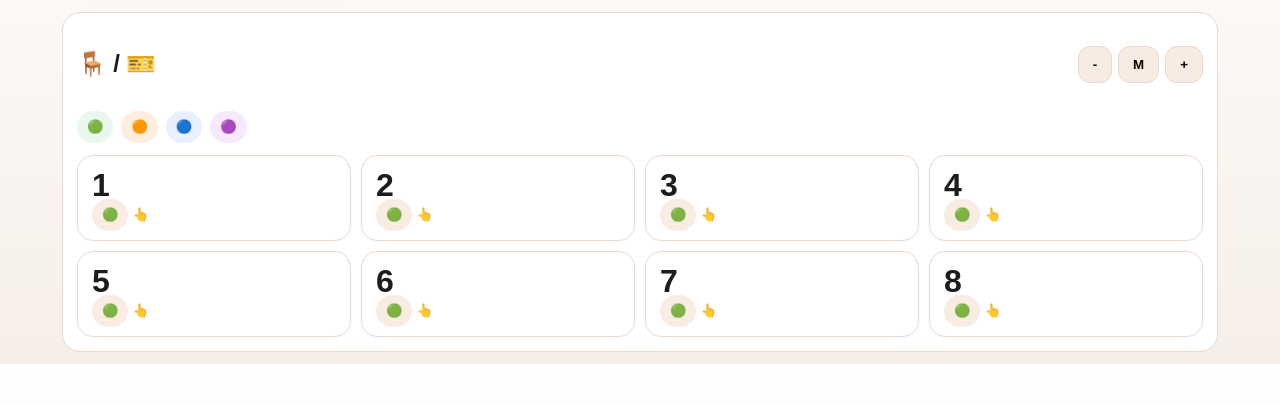
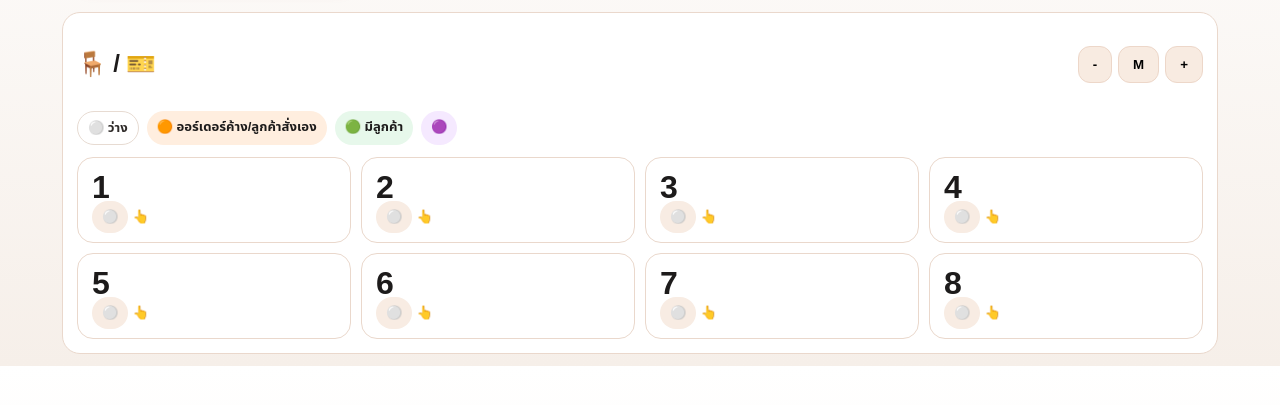
Before and after one commit to kisoga4-commits/pOSPython, a Flask app: template templates/index.html in a window 1280 px wide. Shown: the part 244-649 px from the top of the page. Run offline with Flask 3, Linux system fonts and the light colour scheme; the template is opened without the code that fills it, so the values that code supplies are empty; parts of the project's set-up code (start-up, migrations or seed data) failed here and were passed over.

Commit message:
Add table QR setup and update staff/customer table status flow

```diff
--- a/static/app.js
+++ b/static/app.js
@@ -6,15 +6,24 @@ let activeBill = null;
 let pwaDeferredPrompt = null;
 
 const statusMap = {
-  available: { label: '🟢', note: '' },
+  available: { label: '⚪', note: '' },
   pending_order: { label: '🟠', note: '' },
-  accepted_order: { label: '🔵', note: '' },
+  accepted_order: { label: '🟢', note: '' },
   checkout_requested: { label: '🟣', note: '' },
 };
 
 const qs = (id) => document.getElementById(id);
 const money = (n) => Number(n || 0).toLocaleString('th-TH', { minimumFractionDigits: 2, maximumFractionDigits: 2 });
 const unitLabel = () => (db?.settings?.serviceMode === 'queue' ? 'คิว' : 'โต๊ะ');
+const qrApiBase = 'https://api.qrserver.com/v1/create-qr-code/';
+
+function customerScanUrl(tableId) {
+  return `${window.location.origin}/scan/customer/${tableId}`;
+}
+
+function buildQrImageUrl(text) {
+  return `${qrApiBase}?size=300x300&margin=8&data=${encodeURIComponent(text)}`;
+}
 
 async function api(path, options = {}) {
   const res = await fetch(path, { headers: { 'Content-Type': 'application/json' }, ...options });
@@ -302,6 +311,24 @@ function renderSystem() {
   qs('master-node').value = s.masterNode || 'main';
   if (s.themeColor) qs('theme-color').value = s.themeColor;
   if (s.bgColor) qs('bg-color').value = s.bgColor;
+  renderTableQRCodes();
+}
+
+function renderTableQRCodes() {
+  const wrap = qs('table-qr-list');
+  if (!wrap) return;
+  wrap.innerHTML = '';
+  (db.tables || []).forEach((table) => {
+    const tableUrl = customerScanUrl(table.id);
+    const card = document.createElement('div');
+    card.className = 'qr-table-card';
+    card.innerHTML = `
+      <strong>${unitLabel()} ${table.id}</strong>
+      <img src="${buildQrImageUrl(tableUrl)}" alt="QR ${unitLabel()} ${table.id}" loading="lazy" />
+      <a class="btn-soft" href="${tableUrl}" target="_blank" rel="noopener">เปิดลิงก์ลูกค้า</a>
+    `;
+    wrap.appendChild(card);
+  });
 }
 
 async function loadData() {
--- a/static/customer.js
+++ b/static/customer.js
@@ -7,8 +7,8 @@ const lockedTableId = Number(params.get('table') || document.body.dataset.tableI
 
 const TABLE_STATUS_META = {
   available: { label: 'ว่าง', className: 'status-available' },
-  pending_order: { label: 'รอรับออเดอร์', className: 'status-pending_order' },
-  accepted_order: { label: 'กำลังให้บริการ', className: 'status-accepted_order' },
+  pending_order: { label: 'ออร์เดอร์ค้าง/ลูกค้าสั่งเอง', className: 'status-pending_order' },
+  accepted_order: { label: 'มีลูกค้า', className: 'status-accepted_order' },
   checkout_requested: { label: 'รอเช็คบิล', className: 'status-checkout_requested' },
   closed: { label: 'ปิดบิล', className: 'status-closed' },
 };
--- a/static/staff.js
+++ b/static/staff.js
@@ -5,8 +5,8 @@ let serviceMode = 'table';
 
 const TABLE_STATUS_META = {
   available: { label: 'ว่าง', className: 'status-available' },
-  pending_order: { label: 'มีออร์เดอร์ใหม่', className: 'status-pending_order' },
-  accepted_order: { label: 'รับแล้ว', className: 'status-accepted_order' },
+  pending_order: { label: 'ออร์เดอร์ค้าง/ลูกค้าสั่งเอง', className: 'status-pending_order' },
+  accepted_order: { label: 'มีลูกค้า', className: 'status-accepted_order' },
   checkout_requested: { label: 'รอเช็คบิล', className: 'status-checkout_requested' },
   closed: { label: 'ปิดบิล', className: 'status-closed' },
 };
--- a/static/style.css
+++ b/static/style.css
@@ -31,14 +31,14 @@ h1{margin:0}
 .pill{padding:6px 10px;border-radius:999px;background:#f8ece3;font-size:.82rem;font-weight:700}
 .online{background:rgba(255,255,255,.2);color:#fff}
 .legend{display:flex;gap:8px;flex-wrap:wrap;margin-top:8px}
-.status-available{background:#e9f8ee}
+.status-available{background:#fff;color:#2f2b29;border:1px solid #e7dbd2}
 .status-pending_order{background:#ffeedf}
-.status-accepted_order{background:#e9f0ff}
+.status-accepted_order{background:#e7f8eb}
 .status-checkout_requested{background:#f5e9ff}
 .table-grid{display:grid;grid-template-columns:repeat(4,minmax(0,1fr));gap:10px;margin-top:12px}
 .table-card{padding:14px;border-radius:16px;border:1px solid var(--line);background:#fff;text-align:left}
 .table-card.pending_order{border:2px solid #ef9d62;background:#fff9f4}
-.table-card.accepted_order{border:2px solid #8aace7;background:#f5f9ff}
+.table-card.accepted_order{border:2px solid #68bf7b;background:#f3fff5}
 .table-card.checkout_requested{border:2px solid #cbabec;background:#fcf7ff}
 .table-no{font-size:2rem;font-weight:900;line-height:1;margin:0}
 .table-note{color:#6b6662;font-size:.9rem}
@@ -67,6 +67,10 @@ input,select{width:100%;padding:10px;border-radius:10px;border:1px solid #e8d9cd
 .bill-foot{display:flex;justify-content:space-between;align-items:center;gap:10px;margin-top:8px}
 .qr-preview{max-width:180px;border-radius:12px;border:1px solid var(--line);margin-top:6px}
 .check-row{display:flex;align-items:center;gap:8px;padding:10px;border:1px solid #e8d9cd;border-radius:10px;background:#fff}
+.qr-table-grid{display:grid;grid-template-columns:repeat(auto-fill,minmax(180px,1fr));gap:10px;margin-top:10px}
+.qr-table-card{padding:10px;border:1px solid var(--line);border-radius:12px;background:#fff}
+.qr-table-card img{width:100%;height:auto;border-radius:10px;border:1px solid #e7dbd2}
+.qr-table-card .btn-soft{width:100%;margin-top:8px}
 
 @media (max-width: 860px){
   .tab-bar{grid-template-columns:repeat(2,minmax(0,1fr))}
--- a/templates/index.html
+++ b/templates/index.html
@@ -56,9 +56,9 @@
           </div>
         </div>
         <div class="legend">
-          <span class="pill status-available">🟢</span>
-          <span class="pill status-pending_order">🟠</span>
-          <span class="pill status-accepted_order">🔵</span>
+          <span class="pill status-available">⚪ ว่าง</span>
+          <span class="pill status-pending_order">🟠 ออร์เดอร์ค้าง/ลูกค้าสั่งเอง</span>
+          <span class="pill status-accepted_order">🟢 มีลูกค้า</span>
           <span class="pill status-checkout_requested">🟣</span>
         </div>
         <div id="table-grid" class="table-grid"></div>
@@ -166,6 +166,13 @@
           <button id="save-system" class="btn-primary big-save">บันทึกการตั้งค่า</button>
         </div>
         <div class="panel-block">
+          <div class="section-head">
+            <h3>QR สำหรับลูกค้าแยกตามโต๊ะ</h3>
+          </div>
+          <p class="muted">แต่ละโต๊ะสแกนได้เฉพาะโต๊ะของตัวเอง เช่น โต๊ะ 1 จะเข้าหน้า /scan/customer/1 เท่านั้น</p>
+          <div id="table-qr-list" class="qr-table-grid"></div>
+        </div>
+        <div class="panel-block">
           <h3>Master / Client Session</h3>
           <div class="form-grid">
             <input id="sync-session" placeholder="Session ID" />
```
